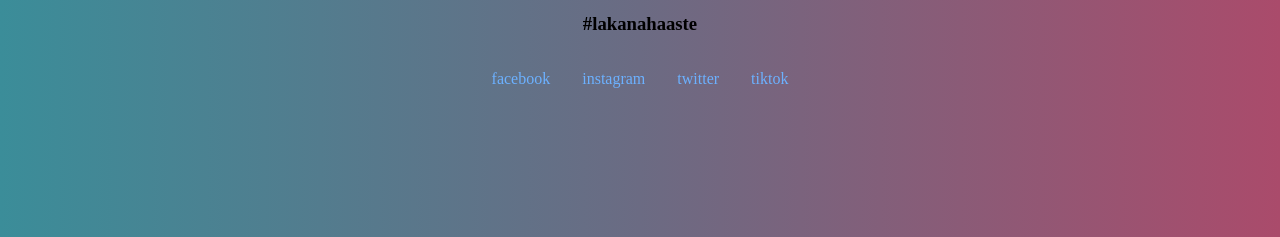
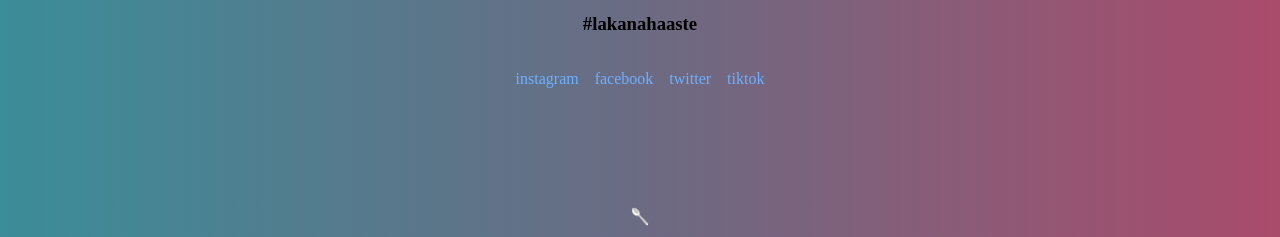
Before and after one commit to asserjunnila/lakanahaaste-website, a plain HTML site: page index.html in a window 1280 px wide. Shown: the part 560-797 px from the top of the page. Drawn offline with Linux system fonts and the light colour scheme; a web font is replaced by a local one.

Commit message:
added spoon

```diff
--- a/index.html
+++ b/index.html
@@ -24,6 +24,7 @@
       /* Chrome 10-25, Safari 5.1-6 */
       background: linear-gradient(to right, #3b8d99, #6b6b83, #aa4b6b);
       /* W3C, IE 10+/ Edge, Firefox 16+, Chrome 26+, Opera 12+, Safari 7+ */
+
       color: white;
       text-align: justify;
     }
@@ -46,7 +47,7 @@
     footer {
       display: flex;
       flex-direction: row;
-      justify-content: space-between;
+      justify-content: center;
       align-items: center;
       width: 100%;
       height: 3rem;
@@ -78,8 +79,8 @@
     }
 
     p.socialmediatag {
-      padding-left: 1rem;
-      padding-right: 1rem;
+      padding-left: 0.5rem;
+      padding-right: 0.5rem;
     }
   </style>
 </head>
@@ -99,13 +100,14 @@
     </p>
     <h3 style="color: black;">#lakanahaaste</h3>
     <div class="socialmediatags">
+      <p class="socialmediatag"><a href="https://www.instagram.com/explore/tags/lakanahaaste/">instagram</a></p>
       <p class="socialmediatag"><a href=" https://www.facebook.com/hashtag/lakanahaaste">facebook</a></p>
-      <p class="socialmediatag"><a href="https://www.instagram.com/explore/tags/lakanahaaste/">instagram</a></p>
       <p class="socialmediatag"><a href="https://twitter.com/hashtag/lakanahaaste">twitter</a></p>
       <p class="socialmediatag"><a href="http://kielto.hommia.net">tiktok</a></p>
     </div>
   </div>
   <footer>
+    <p><a href="http://kolmeseiska.fi">🥄</a></p>
   </footer>
 </body>
 
```
